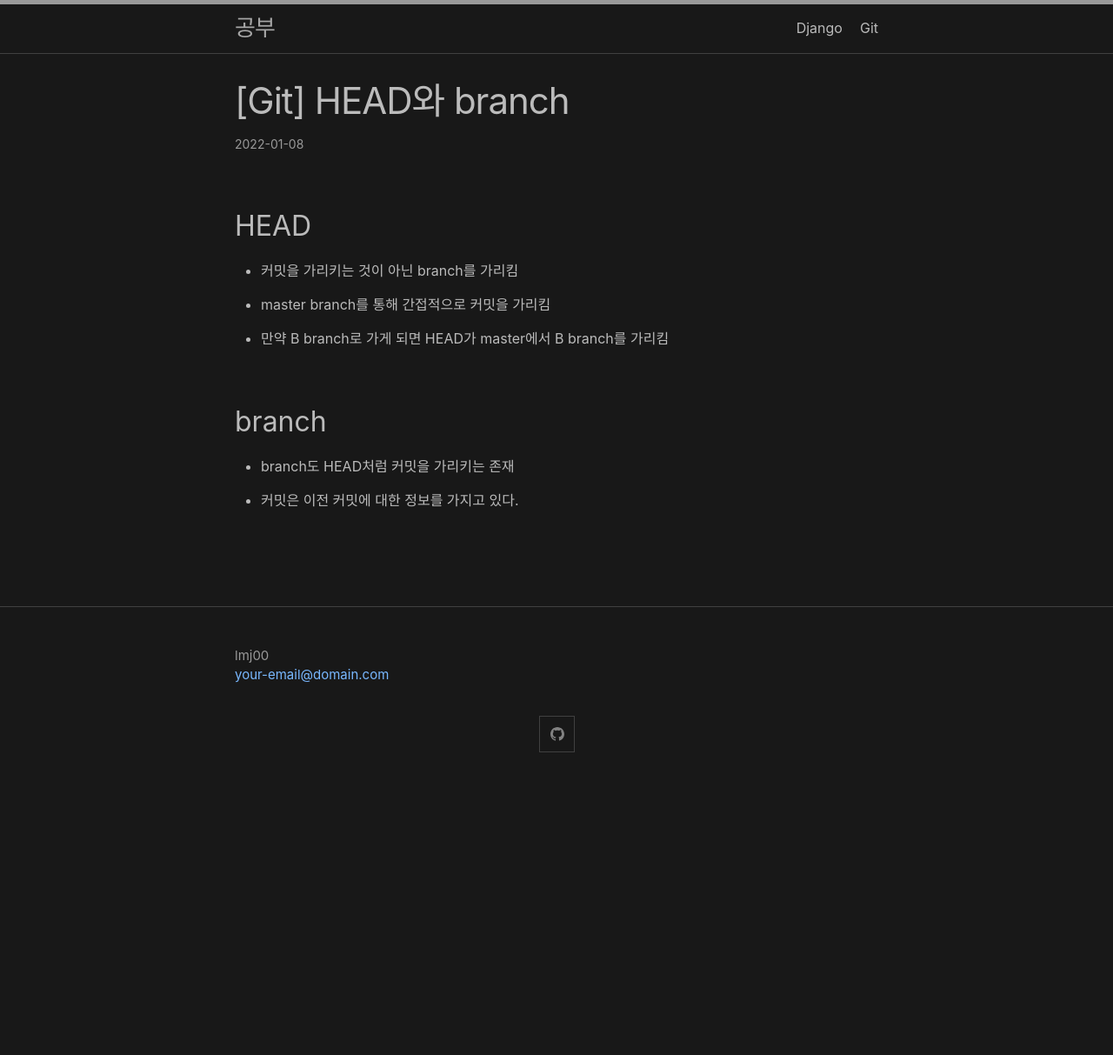
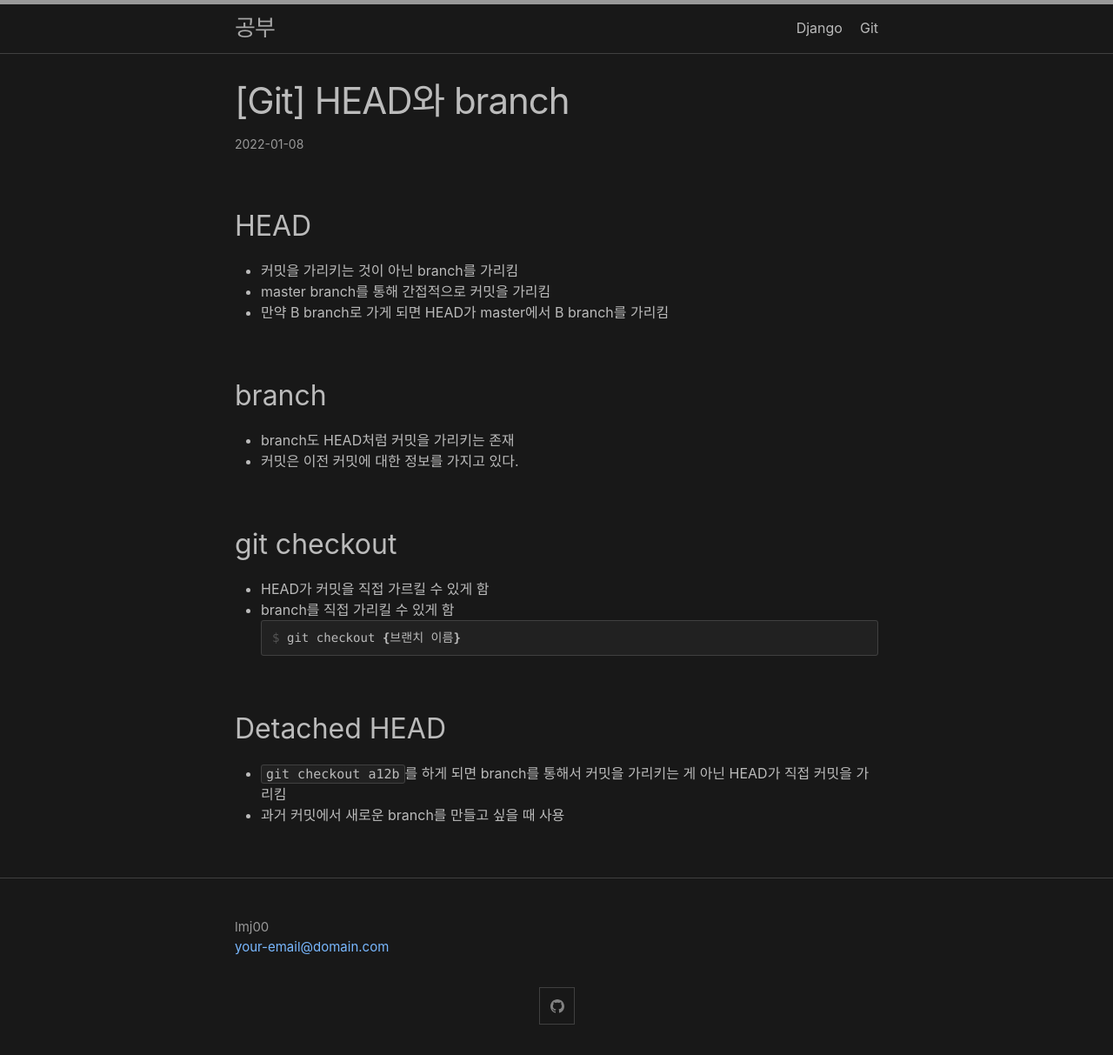
Before and after one commit to lmj00/lmj00.github.io, a Jekyll site: the page built from _posts/git/2022-01-08-Git-head-branch.MD, in a window 1280 px wide. Shown: the whole page at 87% size. Built offline with Jekyll 4.4.1, drawn with Linux system fonts in a browser that asks for light colours; before the commit the page ends 900 px from its top, so only the background shows below that.

Commit message:
Feat: git checkout

````diff
--- a/_posts/git/2022-01-08-Git-head-branch.MD
+++ b/_posts/git/2022-01-08-Git-head-branch.MD
@@ -7,13 +7,23 @@ categories: Git
 
 ## HEAD
 - 커밋을 가리키는 것이 아닌 branch를 가리킴
-
 - master branch를 통해 간접적으로 커밋을 가리킴
-
 - 만약 B branch로 가게 되면 HEAD가 master에서 B branch를 가리킴
 
 
 ## branch
 - branch도 HEAD처럼 커밋을 가리키는 존재
+- 커밋은 이전 커밋에 대한 정보를 가지고 있다.
 
-- 커밋은 이전 커밋에 대한 정보를 가지고 있다.
+
+## git checkout
+- HEAD가 커밋을 직접 가르킬 수 있게 함
+- branch를 직접 가리킬 수 있게 함
+```terminal
+$ git checkout {브랜치 이름}
+```
+
+
+## Detached HEAD
+- `git checkout a12b`를 하게 되면 branch를 통해서 커밋을 가리키는 게 아닌 HEAD가 직접 커밋을 가리킴
+- 과거 커밋에서 새로운 branch를 만들고 싶을 때 사용
````
